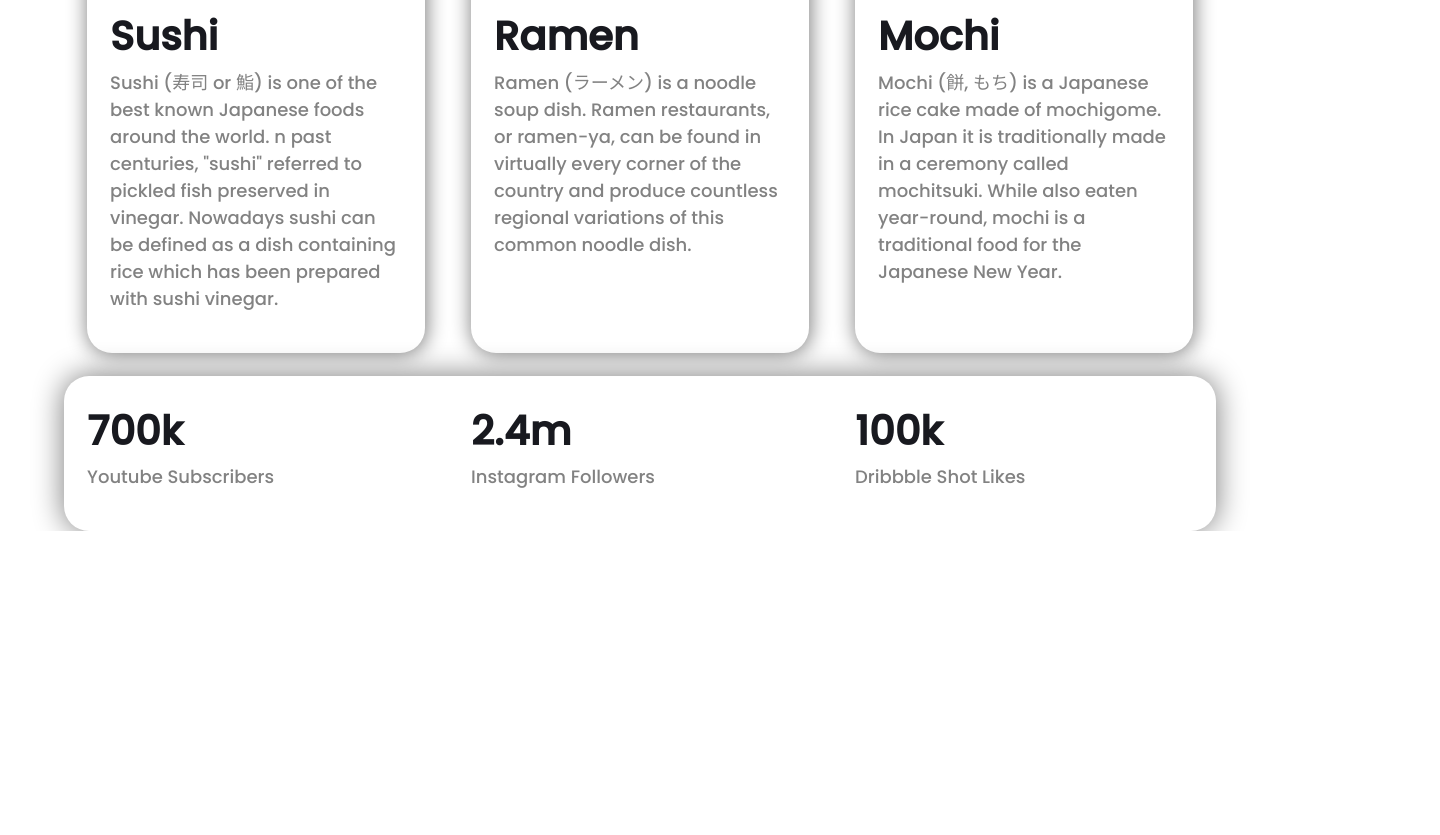
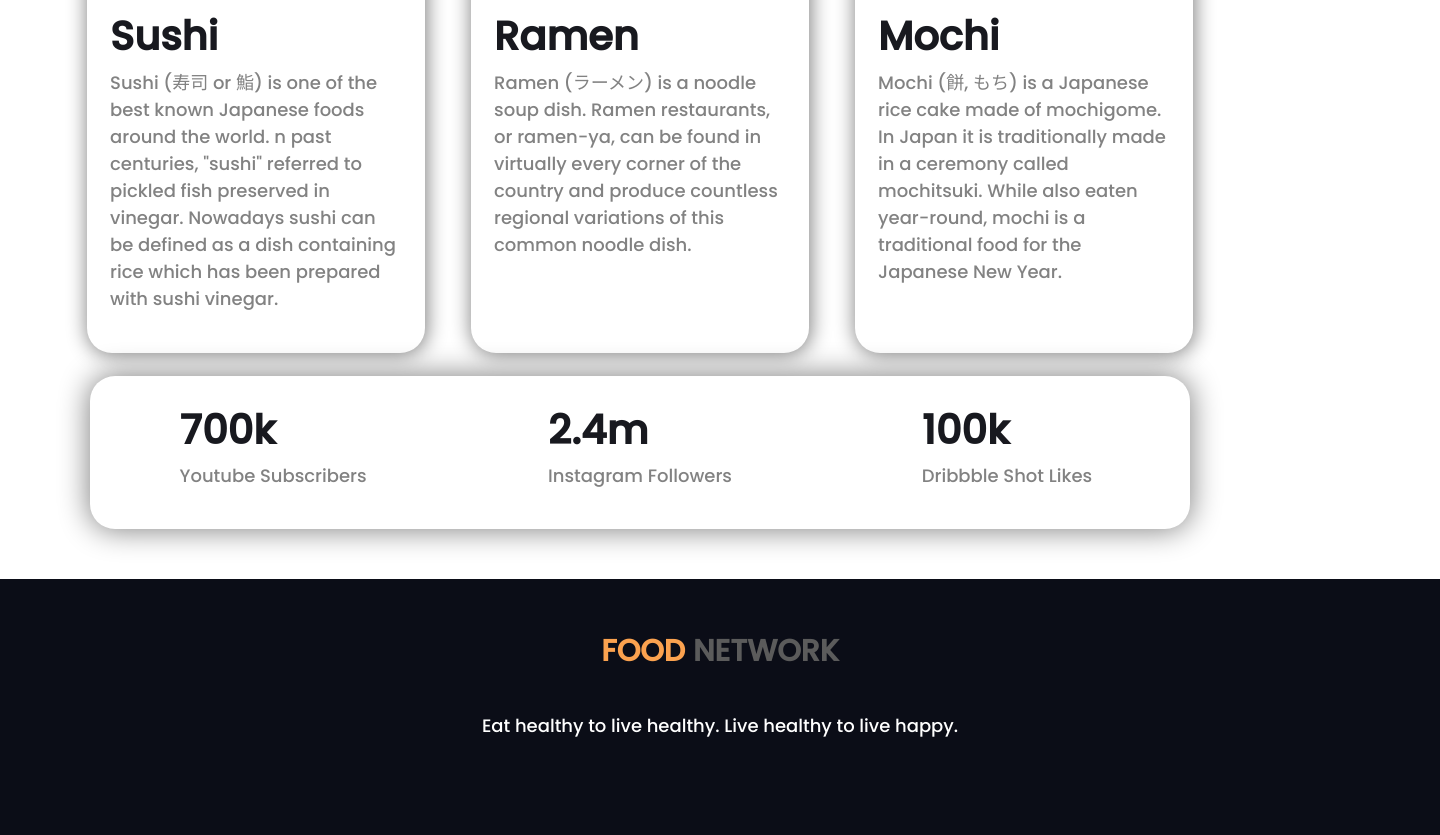
Before and after one commit to Nowrose-Irab-Poll/japanese-cuisines, a plain HTML site: page index.html in a window 1280 px wide. Shown: the part 2049-2884 px from the top of the page, 1440 px wide, since content can reach past the window. Before the commit the page ends 2580 px from the top, so only its background shows below. Drawn offline with Linux system fonts and the light colour scheme.

Commit message:
footer added

```diff
--- a/index.html
+++ b/index.html
@@ -59,17 +59,27 @@
     </section>
     <section class="stat-bar">
         <div class="stat-bar-item">
+            <div>
                 <h2>700k</h2>
                 <p>Youtube Subscribers</p>
             </div>
+        </div>
         <div class="stat-bar-item">
+            <div>
                 <h2>2.4m</h2>
                 <p>Instagram Followers</p>
             </div>
+        </div>
         <div class="stat-bar-item">
+            <div>
                 <h2>100k</h2>
                 <p>Dribbble Shot Likes</p>
             </div>
+        </div>
     </section>
+    <footer class="align-center">
+        <h3><span class="color-orange">Food</span> Network</h3>
+        <p>Eat healthy to live healthy. Live healthy to live happy.</p>
+    </footer>
 </body>
 </html>
--- a/style.css
+++ b/style.css
@@ -1,10 +1,37 @@
 /* CSS items sorted in Alphabetical order */
 /* Divided into sections */
 
+html {
+  height: 100%;
+}
+
 body {
+  height: 100%;
   margin: 0;
   font-family: "Poppins", sans-serif;
   color: #575757;
+}
+
+footer {
+  margin-top: 50px;
+  background-color: #0b0d17;
+  width: 1440px;
+  height: 256px;
+}
+
+footer p {
+  display: block;
+  color: white;
+}
+
+footer h3 {
+  display: inline-block;
+  text-transform: uppercase;
+  color: #5b5b5b;
+  font-size: 30px;
+  font-weight: bolder;
+  margin-top: 50px;
+  margin-bottom: 20px;
 }
 
 h1 {
@@ -73,6 +100,15 @@ p {
   color: #13b6fc;
 }
 
+.color-orange {
+  color: #fba24f;
+  /* color: #FF1E1E; */
+}
+
+.color-white {
+  color: white;
+}
+
 .flexible-container {
   display: flex;
   margin-top: 50px;
@@ -117,8 +153,8 @@ p {
 
 .stat-bar {
   display: flex;
-  margin-left: 5%;
-  margin-right: 5%;
+  margin-left: 7%;
+  margin-right: 7%;
   box-shadow: 0px 0px 30px 1px grey;
   border-top-left-radius: 25px;
   border-top-right-radius: 25px;
@@ -127,10 +163,11 @@ p {
 }
 
 .stat-bar-item {
+  display: flex;
+  align-items: center;
+  justify-content: center;
   width: 33%;
   padding: 2%;
-  display: block;
-  align-items: center;
 }
 
 .stat-bar-item h2 {
```
Lines whose indentation alone changed are shown as unchanged.
